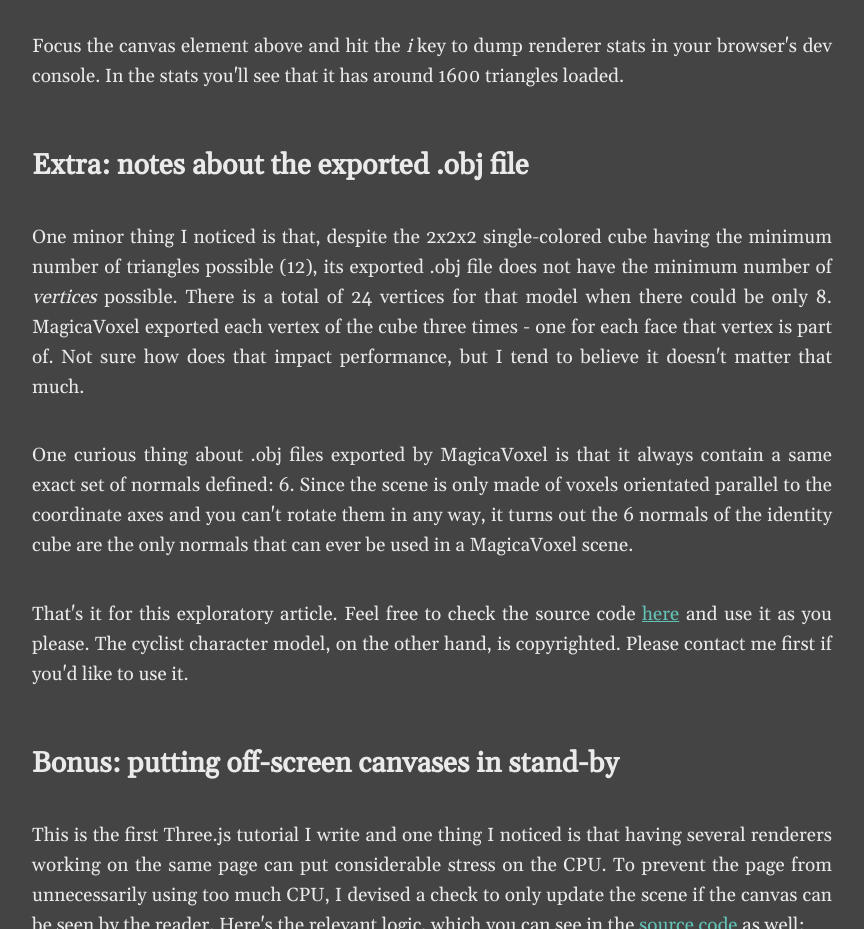
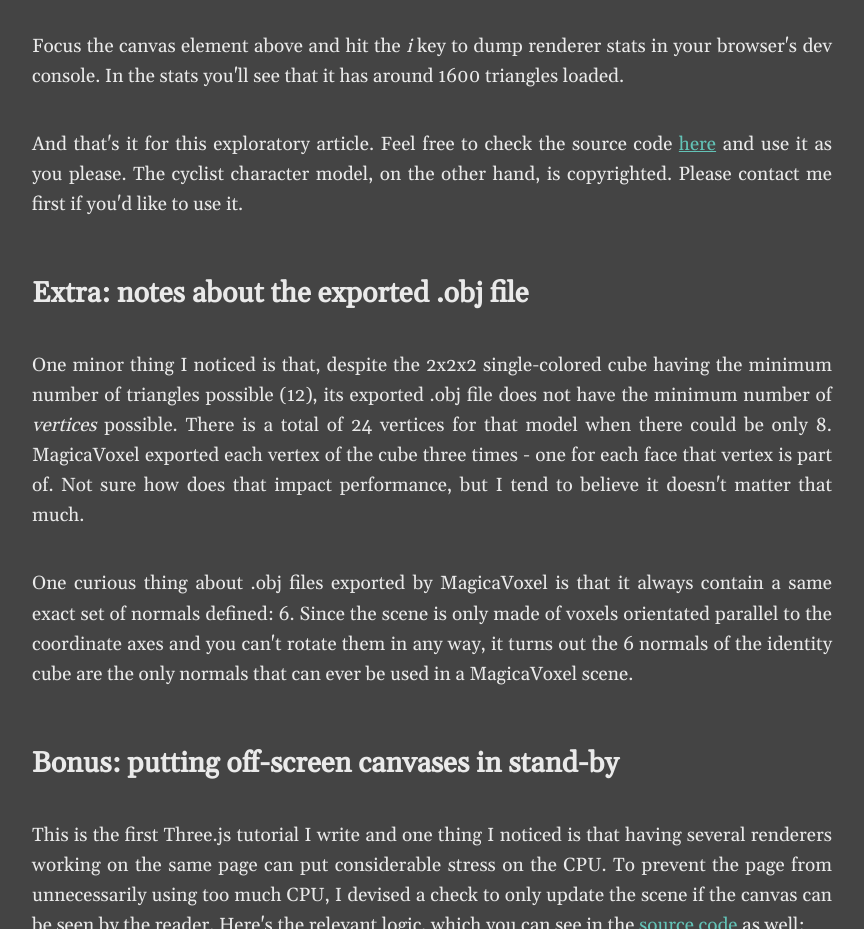
Before and after one commit to luciopaiva/magicavoxel-threejs-howto, a website with bundled scripts: page index.html in a window 1280 px wide. Shown: the part 8060-8989 px from the top of the page, without its empty margins (208-1072 px from the left). Built offline with nearby package versions, Linux system fonts and the light colour scheme; a script that the page names is missing.

Commit message:
Minor text adjustment

```diff
--- a/index.html
+++ b/index.html
@@ -123,13 +123,13 @@
 
     <p>Focus the canvas element above and hit the <i>i</i> key to dump renderer stats in your browser's dev console. In the stats you'll see that it has around 1600 triangles loaded.</p>
 
+    <p>And that's it for this exploratory article. Feel free to check the source code <a href="https://github.com/luciopaiva/magicavoxel-threejs-howto">here</a> and use it as you please. The cyclist character model, on the other hand, is copyrighted. Please contact me first if you'd like to use it.</p>
+
     <h2>Extra: notes about the exported .obj file</h2>
 
     <p>One minor thing I noticed is that, despite the 2x2x2 single-colored cube having the minimum number of triangles possible (12), its exported .obj file does not have the minimum number of <i>vertices</i> possible. There is a total of 24 vertices for that model when there could be only 8. MagicaVoxel exported each vertex of the cube three times - one for each face that vertex is part of. Not sure how does that impact performance, but I tend to believe it doesn't matter that much.</p>
 
     <p>One curious thing about .obj files exported by MagicaVoxel is that it always contain a same exact set of normals defined: 6. Since the scene is only made of voxels orientated parallel to the coordinate axes and you can't rotate them in any way, it turns out the 6 normals of the identity cube are the only normals that can ever be used in a MagicaVoxel scene.</p>
-
-    <p>That's it for this exploratory article. Feel free to check the source code <a href="https://github.com/luciopaiva/magicavoxel-threejs-howto">here</a> and use it as you please. The cyclist character model, on the other hand, is copyrighted. Please contact me first if you'd like to use it.</p>
 
     <h2>Bonus: putting off-screen canvases in stand-by</h2>
 
```
